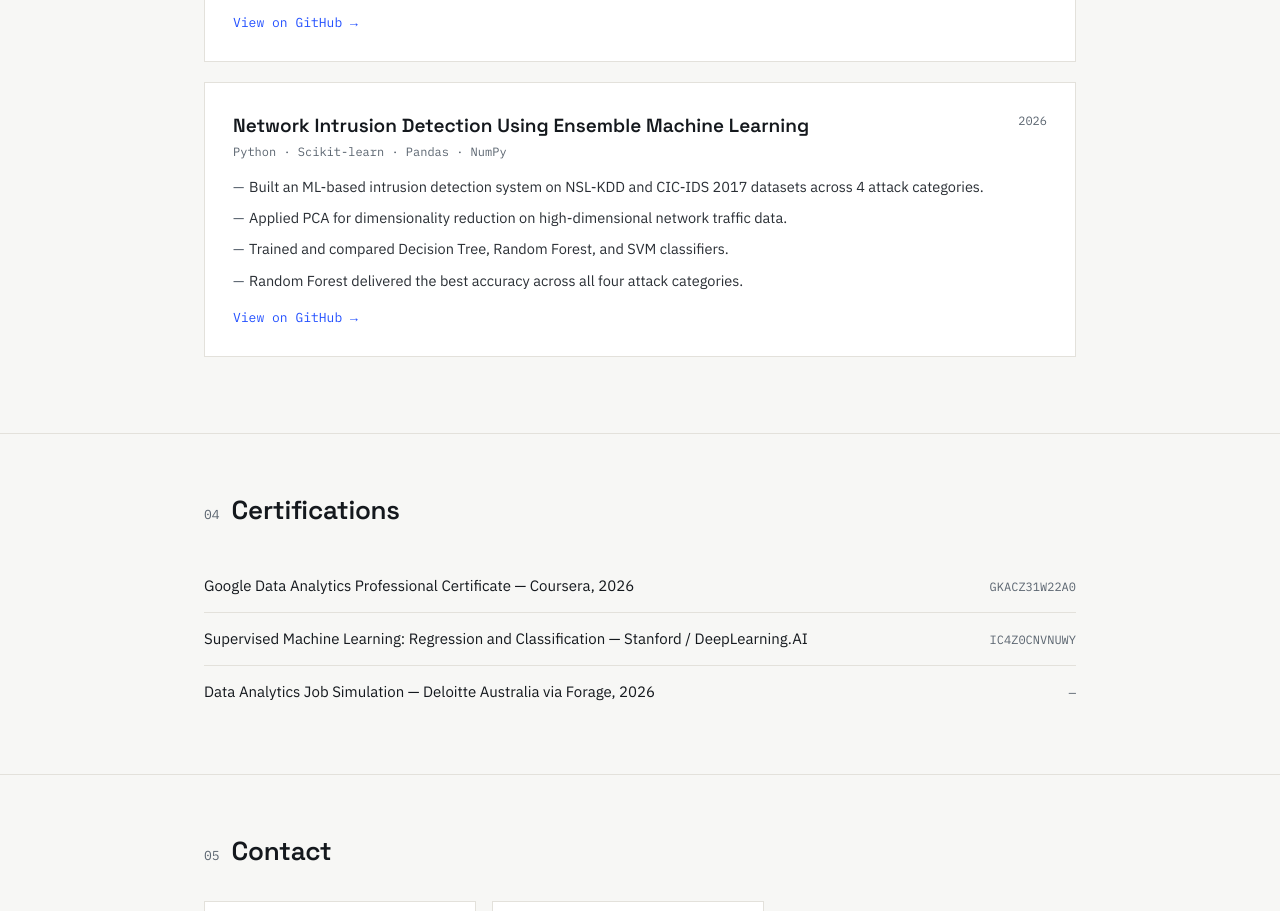
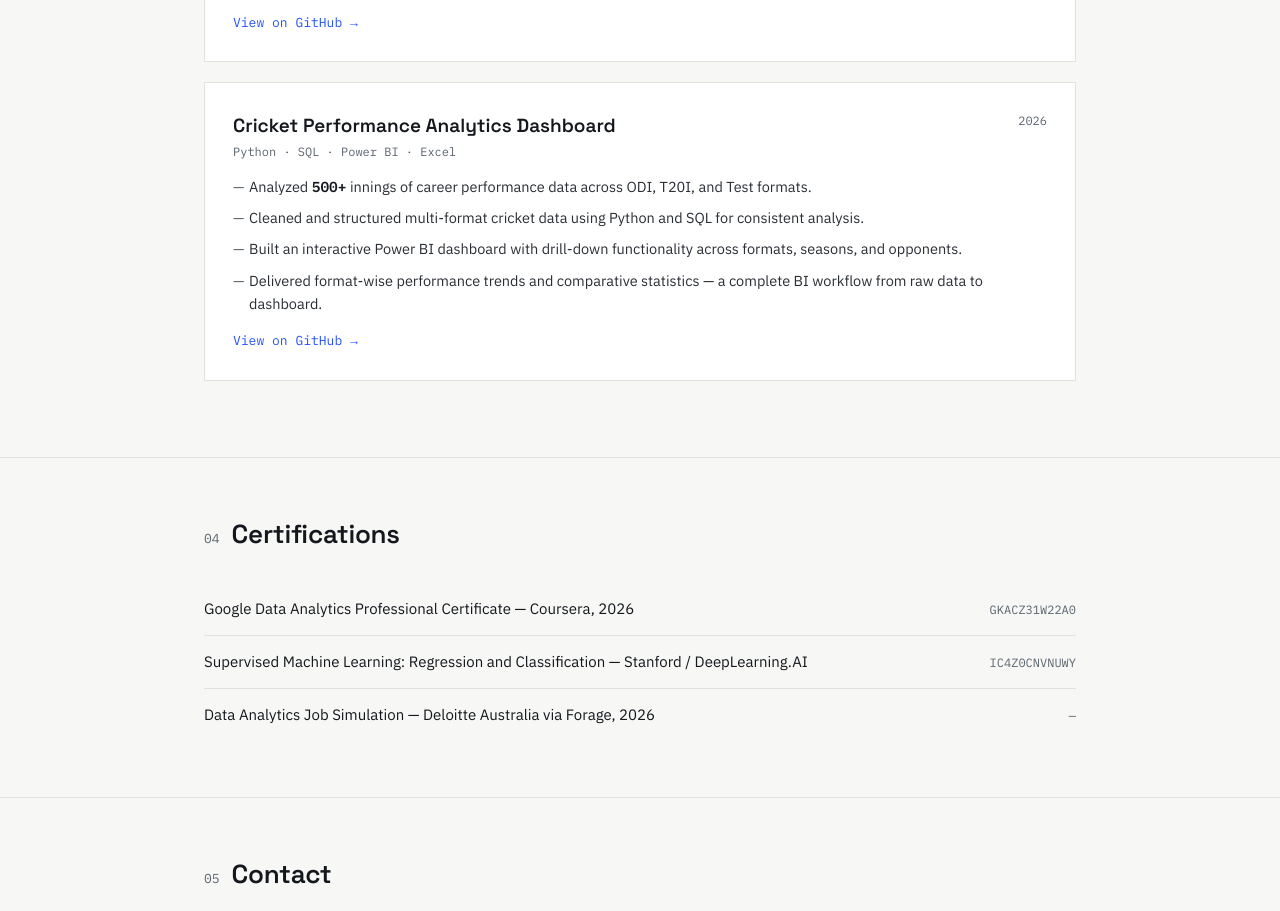
Before and after one commit to abhilashkoninti/abhilashkoninti.github.io, a plain HTML site: page index.html in a window 1280 px wide. Shown: the part 1901-2812 px from the top of the page. Drawn offline with Linux system fonts and the light colour scheme.

Commit message:
Add files via upload

```diff
--- a/index.html
+++ b/index.html
@@ -339,7 +339,7 @@
         <li>Wrote SQL using CTEs, RANK, NTILE to surface <b>$747K</b> in revenue patterns; delivered an 8-visual Power BI dashboard.</li>
       </ul>
       <div class="project-links">
-        <a href="https://github.com/abhilashkoninti" target="_blank" rel="noopener">View on GitHub →</a>
+        <a href="https://github.com/abhilashkoninti/banking-customer-intelligence-platform" target="_blank" rel="noopener">View on GitHub →</a>
       </div>
     </div>
 
@@ -358,26 +358,26 @@
         <li>Delivered a 7-visual Power BI dashboard and a written onboarding-strategy recommendation.</li>
       </ul>
       <div class="project-links">
-        <a href="https://github.com/abhilashkoninti" target="_blank" rel="noopener">View on GitHub →</a>
+        <a href="https://github.com/abhilashkoninti/ecommerce-customer-churn-analysis" target="_blank" rel="noopener">View on GitHub →</a>
       </div>
     </div>
 
     <div class="project">
       <div class="project-top">
         <div>
-          <h3>Network Intrusion Detection Using Ensemble Machine Learning</h3>
-          <div class="stack">Python · Scikit-learn · Pandas · NumPy</div>
+          <h3>Cricket Performance Analytics Dashboard</h3>
+          <div class="stack">Python · SQL · Power BI · Excel</div>
         </div>
         <div class="year">2026</div>
       </div>
       <ul>
-        <li>Built an ML-based intrusion detection system on NSL-KDD and CIC-IDS 2017 datasets across 4 attack categories.</li>
-        <li>Applied PCA for dimensionality reduction on high-dimensional network traffic data.</li>
-        <li>Trained and compared Decision Tree, Random Forest, and SVM classifiers.</li>
-        <li>Random Forest delivered the best accuracy across all four attack categories.</li>
+        <li>Analyzed <b>500+</b> innings of career performance data across ODI, T20I, and Test formats.</li>
+        <li>Cleaned and structured multi-format cricket data using Python and SQL for consistent analysis.</li>
+        <li>Built an interactive Power BI dashboard with drill-down functionality across formats, seasons, and opponents.</li>
+        <li>Delivered format-wise performance trends and comparative statistics — a complete BI workflow from raw data to dashboard.</li>
       </ul>
       <div class="project-links">
-        <a href="https://github.com/abhilashkoninti" target="_blank" rel="noopener">View on GitHub →</a>
+        <a href="https://github.com/abhilashkoninti/Kohli-by-numbers" target="_blank" rel="noopener">View on GitHub →</a>
       </div>
     </div>
   </div>
```
Also changed, not shown: 1 other file.
